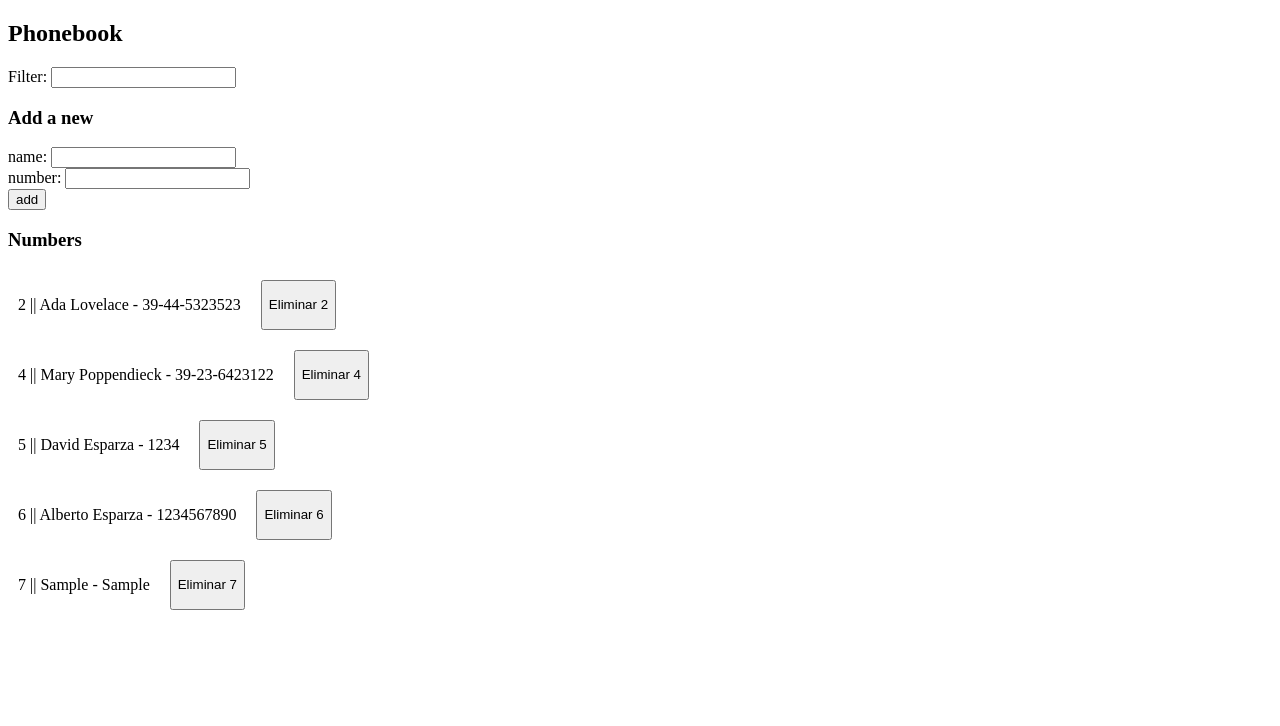
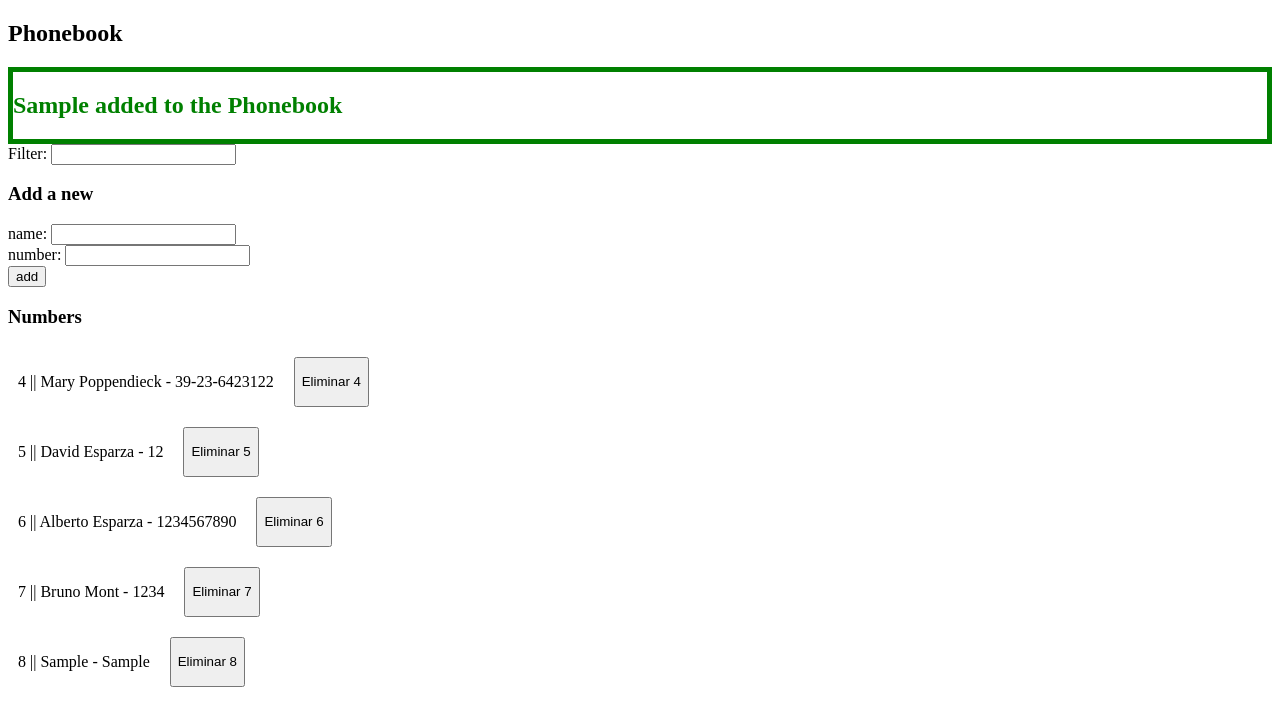
Before and after one commit to davidEsparza7902/fso-solutions, a React (Vite) app in the folder part2/phonebook/: page / in a window 1280 px wide. Both pictures are taken after typing "Sample", "Sample" into the empty fields and a click on the button "add". Shown: the top 726 px of the page. Built offline with nearby package versions, Linux system fonts and the light colour scheme; no server answers; data requests are answered from the project's data file.

Commit message:
add exercise 2.16

```diff
--- a/part2/phonebook/db.json
+++ b/part2/phonebook/db.json
@@ -1,10 +1,5 @@
 {
   "persons": [
-    {
-      "name": "Ada Lovelace",
-      "number": "39-44-5323523",
-      "id": 2
-    },
     {
       "name": "Mary Poppendieck",
       "number": "39-23-6423122",
@@ -12,13 +7,18 @@
     },
     {
       "name": "David Esparza",
-      "number": "1234",
+      "number": "12",
       "id": 5
     },
     {
       "name": "Alberto Esparza",
       "number": "1234567890",
       "id": 6
+    },
+    {
+      "name": "Bruno Mont",
+      "number": "1234",
+      "id": 7
     }
   ]
 }
--- a/part2/phonebook/src/App.jsx
+++ b/part2/phonebook/src/App.jsx
@@ -1,6 +1,25 @@
 import { useState, useEffect } from 'react'
 import personService from './services/persons'
 
+const Notification = ({ message, messageType }) => {
+  const messageTypeMap = {
+    delete: {
+      style: { color: 'red', border: '5px red solid' },
+    },
+    update: {
+      style: { color: 'yellow', border: '5px yellow solid' },
+    },
+    submit: {
+      style: { color: 'green', border: '5px green solid' },
+    },
+  }
+  if (!message) return null
+  return (
+    <div style={messageTypeMap[messageType]['style']}>
+      <h2>{message}</h2>
+    </div>
+  )
+}
 const Filter = ({ filter, handler }) => {
   return (
     <div>
@@ -8,7 +27,6 @@ const Filter = ({ filter, handler }) => {
     </div>
   )
 }
-
 const Form = ({
   handleChangeName,
   newName,
@@ -46,13 +64,20 @@ const People = ({ persons, handleDelete }) =>
   persons.map((person) => (
     <Person key={person.id} person={person} handleDelete={handleDelete} />
   ))
-
 const App = () => {
   const [persons, setPersons] = useState([])
   const [newName, setNewName] = useState('')
   const [newNumber, setNewNumber] = useState('')
   const [filter, setFilter] = useState('')
+  const [message, setMessage] = useState('')
+  const [messageType, setMessageType] = useState('')
 
+  const deleteMessage = () => {
+    setTimeout(() => {
+      setMessage(null)
+      setMessageType(null)
+    }, 3000)
+  }
   useEffect(() => {
     const fetchData = async () => {
       try {
@@ -64,22 +89,27 @@ const App = () => {
     }
     fetchData()
   }, [])
+
   const generateId = () => {
     const maxId = Math.max(...persons.map((person) => person.id))
     return maxId + 1
   }
+
   const handleDelete = (person) => {
     const res = confirm(`Seguro de eliminar a ${person.name}??`)
     if (res) {
       setPersons(persons.filter((p) => p.id !== person.id))
-      personService.deletePerson(id)
+      personService.deletePerson(person.id)
+      setMessage(`${person.name}'s information deleted in the phonebook`)
+      setMessageType('delete')
+      deleteMessage()
     }
   }
+
   const handleSubmit = (e) => {
     e.preventDefault()
     const person = { name: newName, number: newNumber, id: generateId() }
     const i = persons.findIndex((p) => p.name === person.name)
-    console.log(i)
     if (i !== -1) {
       const conf = confirm(
         `${person.name} is already added to phonebook, replace the old number with a new one`
@@ -89,10 +119,16 @@ const App = () => {
         const newPersons = [...persons]
         newPersons[i] = person
         setPersons(newPersons)
+        setMessage(`${person.name}'s number updated in the phonebook`)
+        setMessageType('update')
+        deleteMessage()
       }
     } else {
       personService.addPerson(person)
       setPersons(persons.concat(person))
+      setMessage(`${person.name} added to the Phonebook`)
+      setMessageType('submit')
+      deleteMessage()
     }
     setNewName('')
     setNewNumber('')
@@ -114,6 +150,7 @@ const App = () => {
   return (
     <div>
       <h2>Phonebook</h2>
+      <Notification message={message} messageType={messageType} />
       <Filter handler={handleChangeFilter} filter={filter} />
 
       <h3>Add a new</h3>
```
